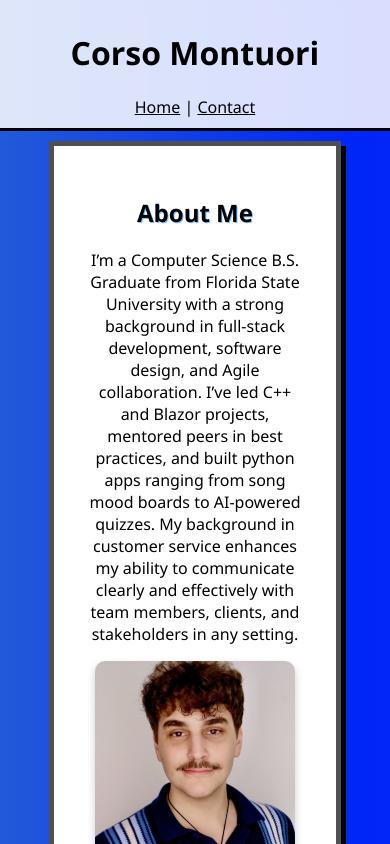
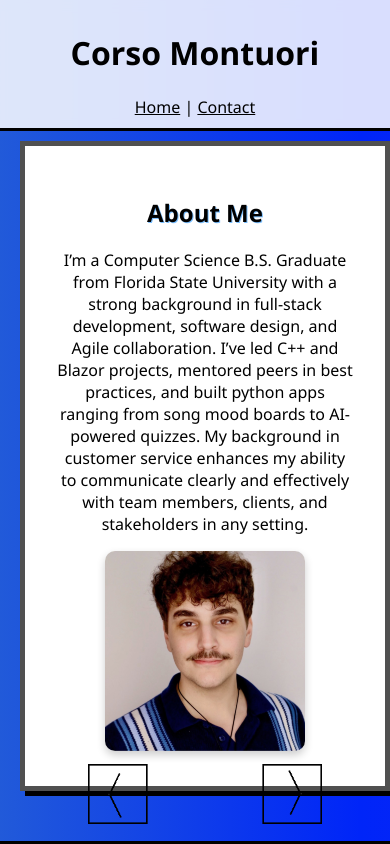
Before and after one commit to Corsionio/Portfolio, a React (Create React App) app: page / in a window 390 px wide. Built offline with nearby package versions, Linux system fonts and the light colour scheme; the HTML template or start-up script is replaced by a standard one.

Commit message:
change to sliding logic and mobile arrows

```diff
--- a/src/pages/HomeSlider.css
+++ b/src/pages/HomeSlider.css
@@ -17,7 +17,7 @@
 
 
 .slide {
-  width: 100%;
+  width: 100vw;
   flex: 0 0 100%;
   box-sizing: border-box;
   padding: 20px;
@@ -54,8 +54,8 @@
 
 @media (max-width: 768px) {
   .slider-container {
-    max-width: 80vw;
-    padding: 0 10px; /* optional */
+    max-width: 100vw;
+    padding: 0 10px;
   }
 
   .slide {
@@ -64,13 +64,16 @@
 
   .arrow {
     font-size: 1.5rem;
+    top: auto;
+    bottom: 10px;
+    transform: none;
   }
 
-  .arrow-left {
-    left: 50vw;
+  .arrow.left {
+    left: 20%;
   }
 
-  .arrow-right{
-    right: 50vw;
+  .arrow.right {
+    right: 20%;
   }
 }
```
